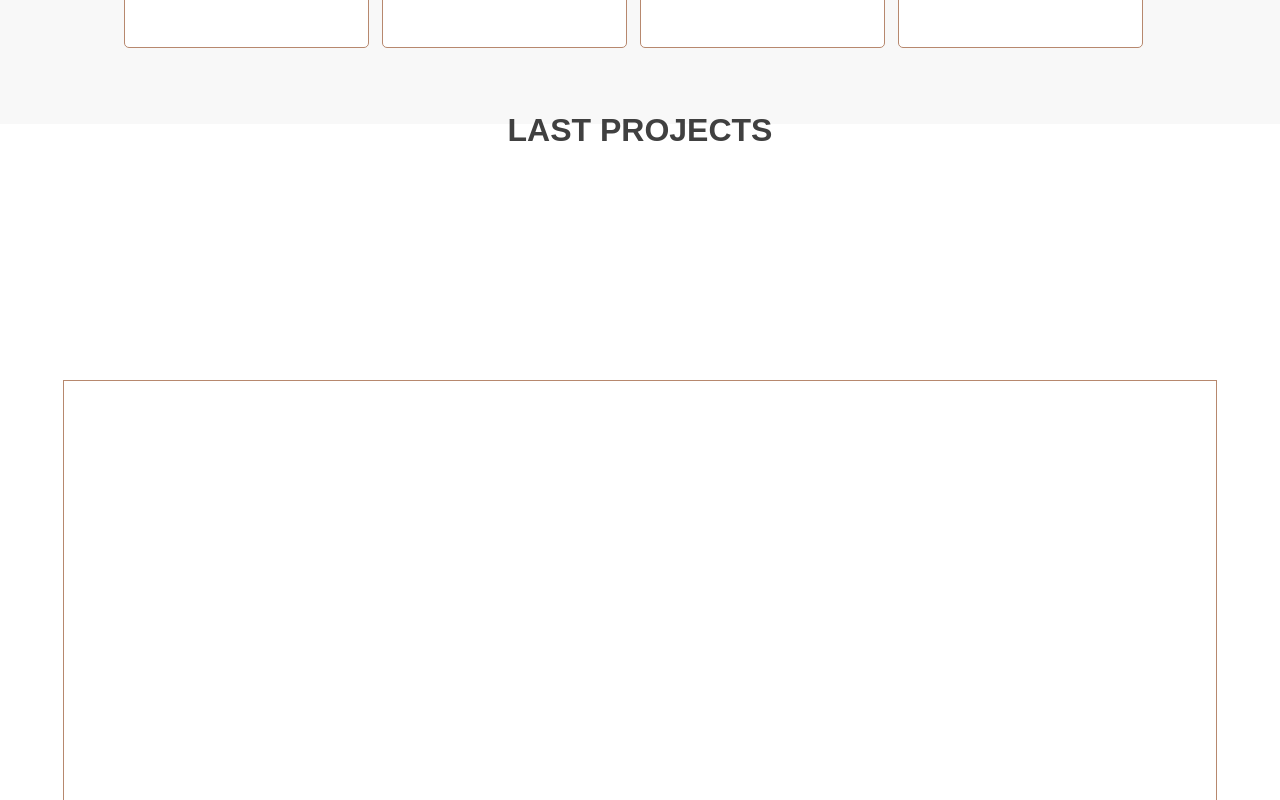
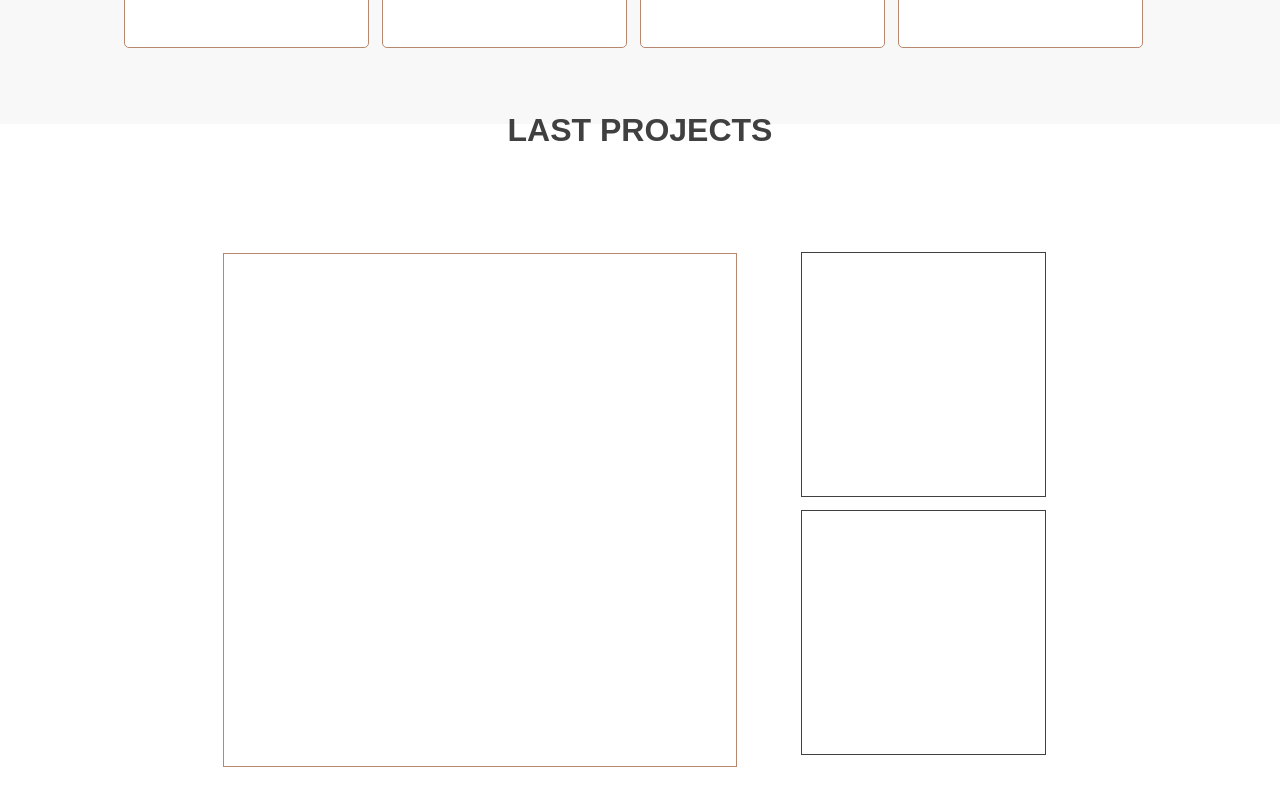
Before and after one commit to emmanuellejaldorau/my-portfolio, a React (Create React App) app: page / in a window 1280 px wide. Shown: the part 1840-2640 px from the top of the page. Built offline with nearby package versions, Linux system fonts and the light colour scheme.

Commit message:
feat(projects): created desktop section structure

```diff
--- a/src/App.css
+++ b/src/App.css
@@ -335,6 +335,28 @@ padding: 0;
     margin: 0;
   }
 
+/*--------------------Last projects------------------------*/
 
+  .projects {
+    width:100%;
+    padding: 10% 0 5%;
+    flex-direction: row;
+    justify-content: center;
+  }
 
+  .star-project{
+    width: 40%;
+    margin-right: 5%;
+  }
+
+  .other-project-group {
+    margin: 0;
+    width: 20%;
+    flex-direction: column;
+  }
+
+  .other-project {
+    width: 95%;
+    margin-bottom: 5%;
+  }
 }
```
